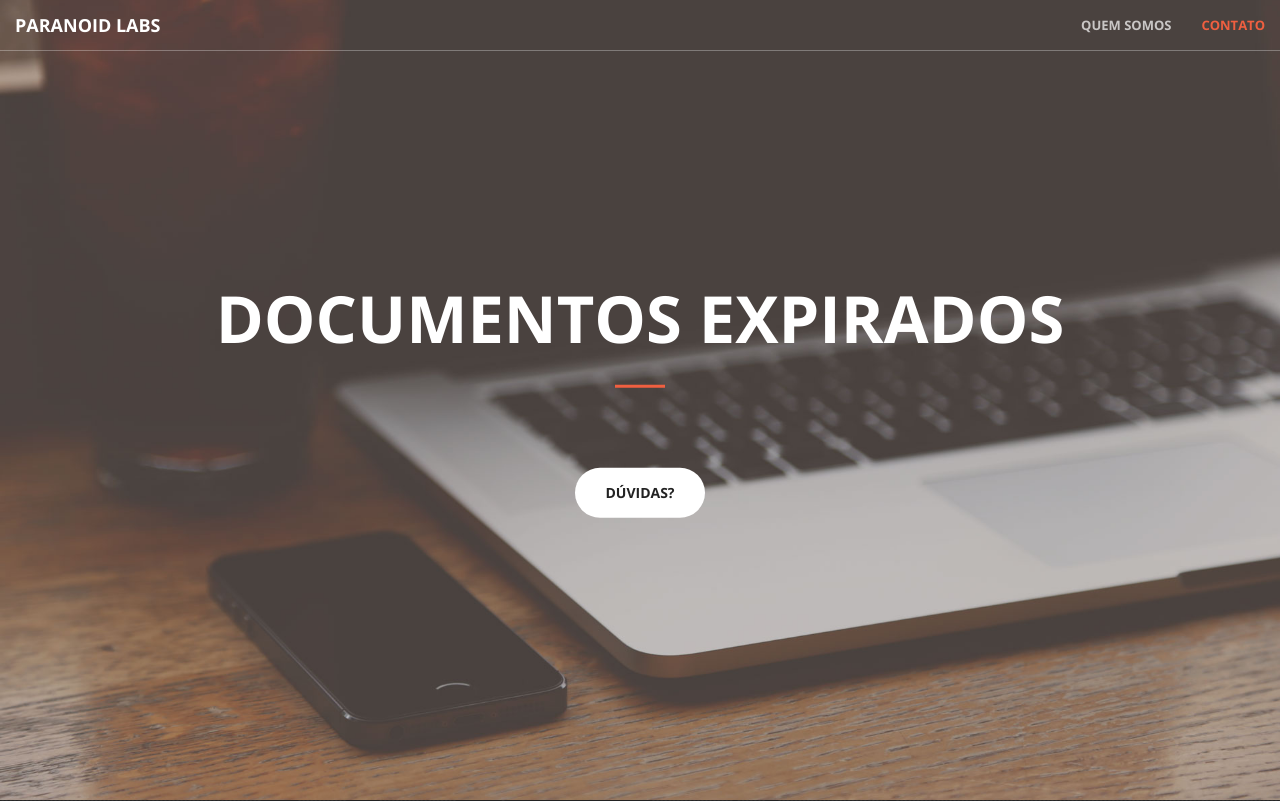
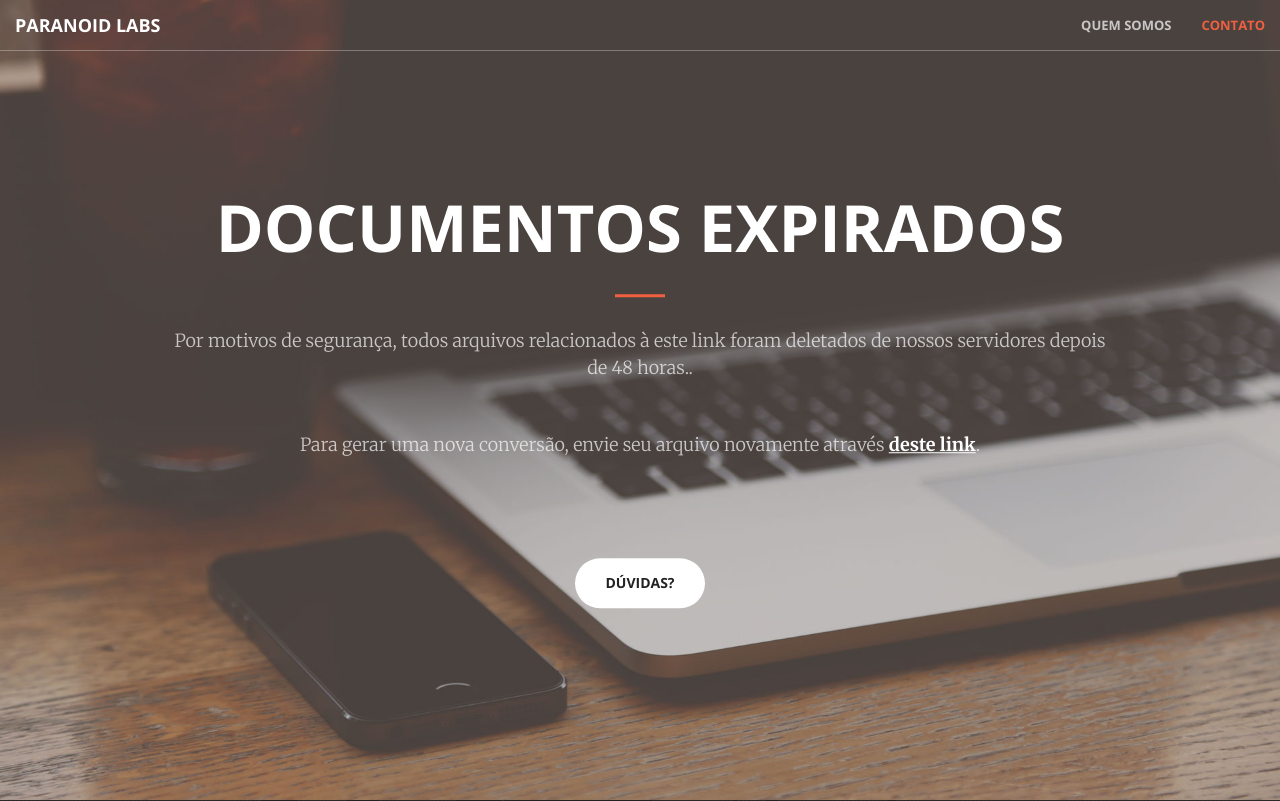
Before and after one commit to tilacog/paranoid, a Django app: page /excel/expired/ in a window 1280 px wide. Shown: the top 801 px of the page. Run offline with Django 3.2, Linux system fonts and the light colour scheme; parts of the project's set-up code (start-up, migrations or seed data) failed here and were passed over; some libraries are stand-ins or nearby versions.

Commit message:
Finish styling expired page

```diff
--- a/paranoid/static/squeeze-custom.css
+++ b/paranoid/static/squeeze-custom.css
@@ -74,9 +74,11 @@ div.job-info > p.explainer {
     margin: 10px 0 10px 0;
 }
 
-p.explainer > em {
+p.explainer > em, p.explainer > a {
     font-weight: bold;
     font-style: normal;
+    text-decoration: underline;
+    color: white;
 }
 
 a.contact {
--- a/squeeze/templates/expired.html
+++ b/squeeze/templates/expired.html
@@ -1,3 +1,11 @@
 {% extends 'generic-base.html' %}
 
 {% block big-text %}Documentos Expirados{% endblock %}
+
+{% block featured-content %}
+<div class="col-md-12">
+    <p class="explainer">Por motivos de segurança, todos arquivos relacionados à este link foram deletados de nossos servidores depois de 48 horas..</p>
+    <p class="explainer">Para gerar uma nova conversão, envie seu arquivo novamente através <a href="{% url 'squeeze_page'%}#upload-form">deste link</a>.</p>
+</div>
+
+{% endblock %}
```
